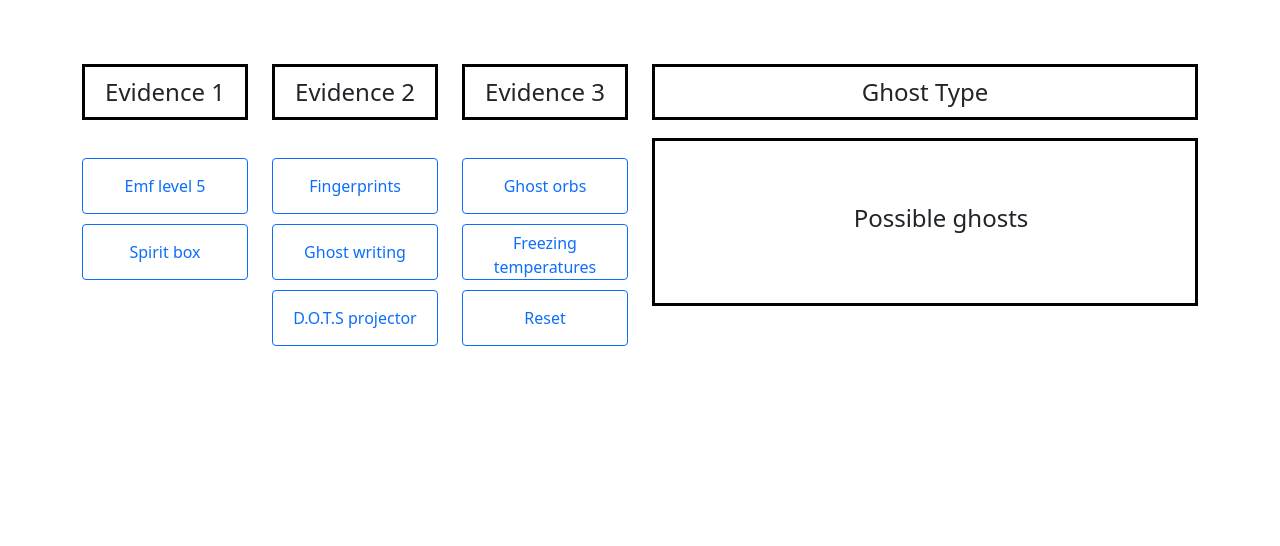
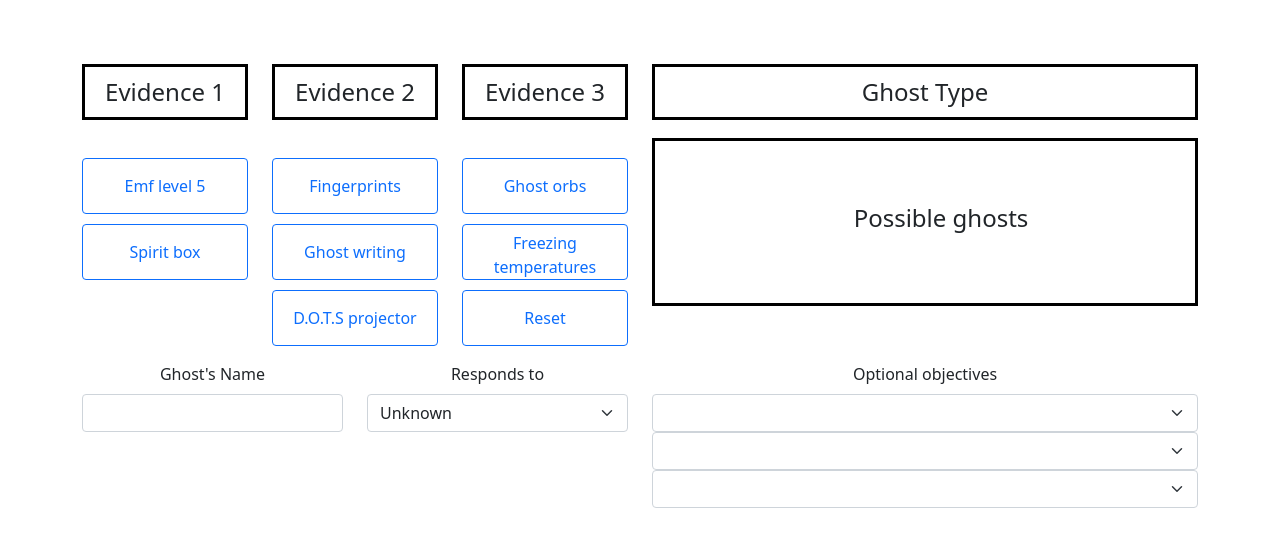
Before and after one commit to alhoffiq/Phasmoknowia, a React (Create React App) app: page / in a window 1280 px wide. Shown: the top 546 px of the page. Built offline with nearby package versions, Linux system fonts and the light colour scheme.

Commit message:
Started new info box for ghost name, response type, and optional objectives

```diff
--- a/src/App.css
+++ b/src/App.css
@@ -44,6 +44,10 @@
     height: 100%;
 }
 
+.infoBox {
+    margin-top: 2vh!important;
+}
+
 .possibility {
     display: flex;
     justify-content: left;
@@ -68,3 +72,9 @@
 #result {
     height: 100%!important;
 }
+
+textarea {
+    resize: none!important;
+    overflow: hidden;
+    width: 100%
+}
--- a/src/App.js
+++ b/src/App.js
@@ -2,7 +2,8 @@ import './App.css';
 import { useState } from 'react';
 import Button from 'react-bootstrap/Button';
 import ghosts from '../src/ghosts.json';
-import PossibilityList from '../src/PossibilityList.js'
+import PossibilityList from '../src/PossibilityList.js';
+import Form from 'react-bootstrap/Form';
 
 function App() {
   const [collectedEvidence, setEvidence] = useState([]);
@@ -173,6 +174,32 @@ function App() {
           </ol>
         </div>
       </div>
+      <div className="row text-center infoBox">
+        <div className="col-3">
+          <Form.Label>Ghost's Name</Form.Label>
+          <Form.Control as="textarea" rows={1}></Form.Control>
+        </div>
+        <div className="col-3">
+          <Form.Label>Responds to</Form.Label>
+          <Form.Select>
+            <option>Unknown</option>
+            <option>Everyone</option>
+            <option>People alone</option>
+          </Form.Select>
+        </div>
+        <div className="col-6">
+          <Form.Label>Optional objectives</Form.Label>
+          <Form.Select>
+            <option></option>
+          </Form.Select>
+          <Form.Select>
+            <option></option>
+          </Form.Select>
+          <Form.Select>
+            <option></option>
+          </Form.Select>
+        </div>
+      </div>
     </div>
   );
 }
```
